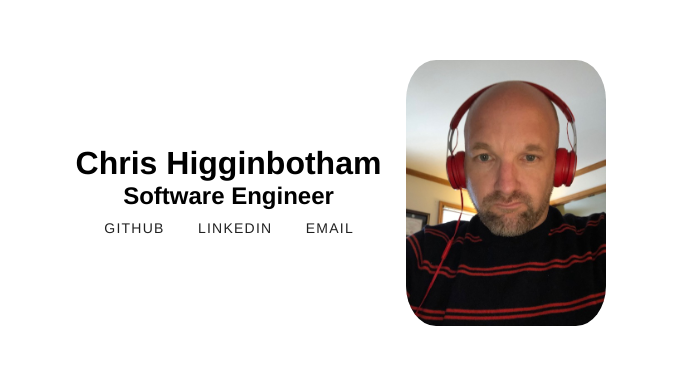
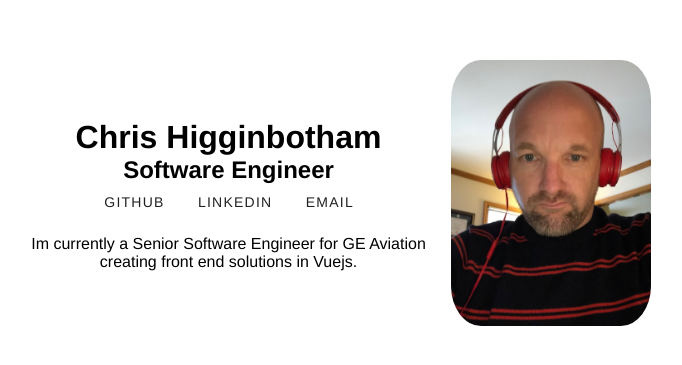
Before and after one commit to chris2934/chris_site, a Vue app: page / in a window 1280 px wide. Shown: the part 125-490 px from the top of the page, without its empty margins (299-981 px from the left). Built offline with nearby package versions, Linux system fonts and the light colour scheme.

Commit message:
about me

```diff
--- a/src/components/MainSite/Content.vue
+++ b/src/components/MainSite/Content.vue
@@ -23,6 +23,9 @@
                         email
                     </v-btn>
                 </div>
+            </div>
+            <div class="about">
+            <p>Im currently a Senior Software Engineer for GE Aviation <br/> creating front end solutions in Vuejs.</p>
             </div>
         </div>
         <div id ="me">
@@ -67,5 +70,6 @@ export default {
 }
 .about {
     margin-top: 15px;
+    text-align: center;
 }
 </style>
```
